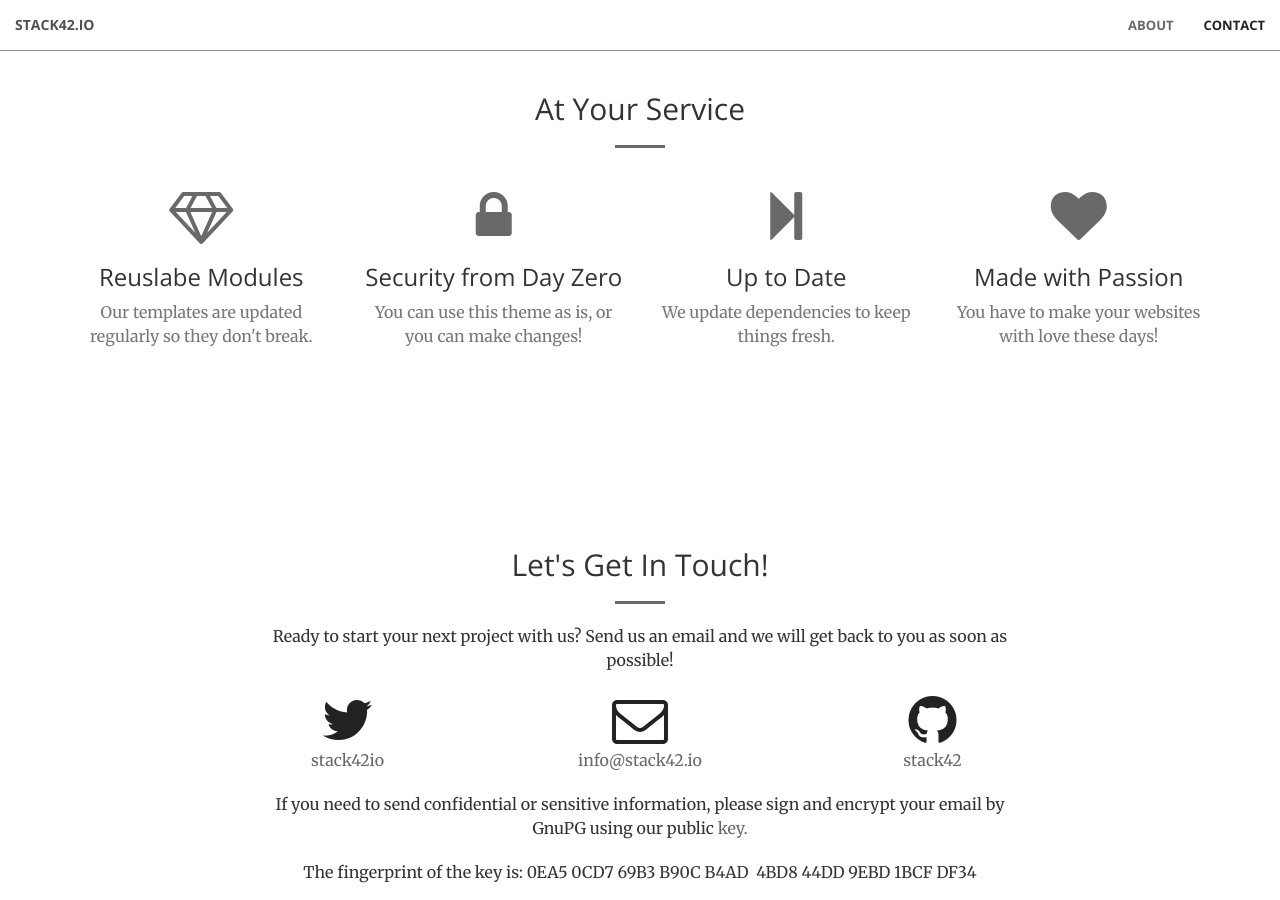
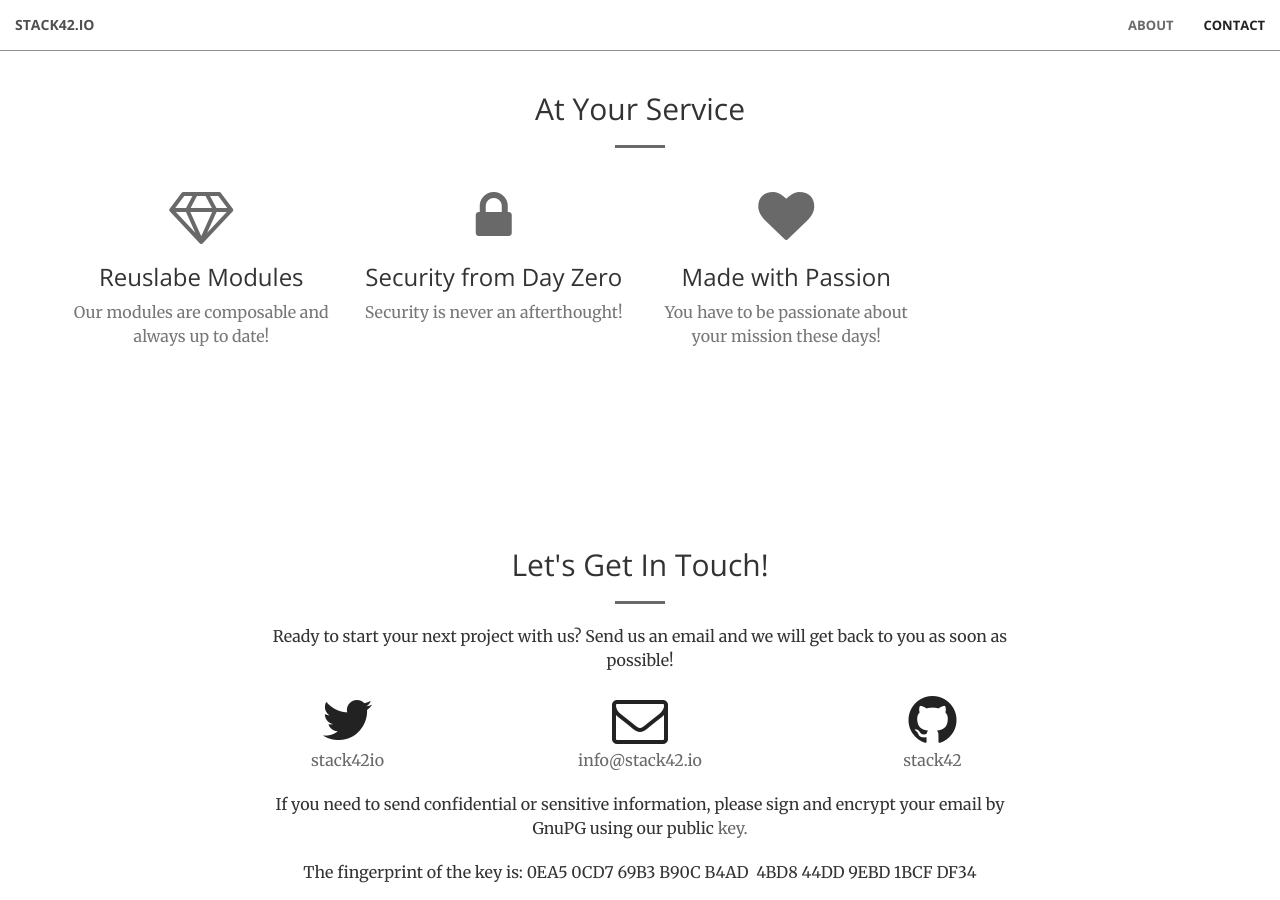
Before and after one commit to stack42/stack42.io, a Jekyll site: the page built from index.html, in a window 1280 px wide and 900 px high, scrolled down 1335 px. Built offline with Jekyll 4.4.1, drawn with Linux system fonts in a browser that asks for light colours.

Commit message:
Mon 18 Feb 2019 06:00:55 GMT

```diff
--- a/_includes/head.html
+++ b/_includes/head.html
@@ -6,7 +6,7 @@
     <meta name="description" content="">
     <meta name="author" content="">
 
-    <title>Creative - Bootstrap Theme</title>
+    <title>Stack42.io DevSecOps Cloud Automation </title>
 
     <!-- Bootstrap Core CSS -->
     <link rel="stylesheet" href="css/bootstrap.min.css" type="text/css">
--- a/_includes/services.html
+++ b/_includes/services.html
@@ -13,28 +13,21 @@
                 <div class="service-box">
                     <i class="fa fa-4x fa-diamond wow bounceIn text-primary"></i>
                     <h3>Reuslabe Modules</h3>
-                    <p class="text-muted">Our templates are updated regularly so they don't break.</p>
+                    <p class="text-muted">Our modules are composable and always up to date!</p>
                 </div>
             </div>
             <div class="col-lg-3 col-md-6 text-center">
                 <div class="service-box">
                     <i class="fa fa-4x fa-lock wow bounceIn text-primary" data-wow-delay=".1s"></i>
                     <h3>Security from Day Zero</h3>
-                    <p class="text-muted">You can use this theme as is, or you can make changes!</p>
-                </div>
-            </div>
-            <div class="col-lg-3 col-md-6 text-center">
-                <div class="service-box">
-                    <i class="fa fa-4x fa-step-forward wow bounceIn text-primary" data-wow-delay=".2s"></i>
-                    <h3>Up to Date</h3>
-                    <p class="text-muted">We update dependencies to keep things fresh.</p>
+                    <p class="text-muted">Security is never an afterthought!</p>
                 </div>
             </div>
             <div class="col-lg-3 col-md-6 text-center">
                 <div class="service-box">
                     <i class="fa fa-4x fa-heart wow bounceIn text-primary" data-wow-delay=".3s"></i>
                     <h3>Made with Passion</h3>
-                    <p class="text-muted">You have to make your websites with love these days!</p>
+                    <p class="text-muted">You have to be passionate about your mission these days!</p>
                 </div>
             </div>
         </div>
```
